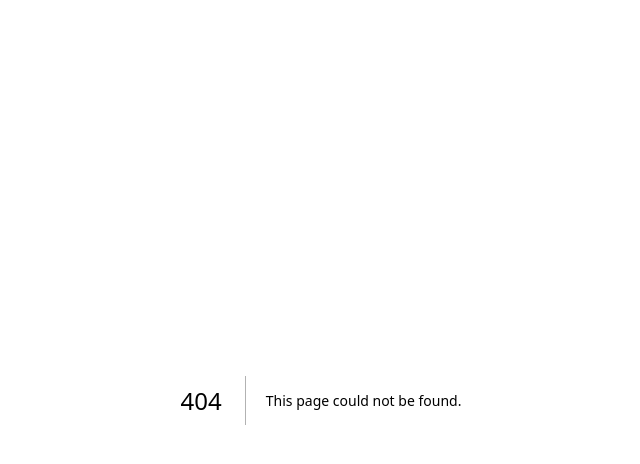
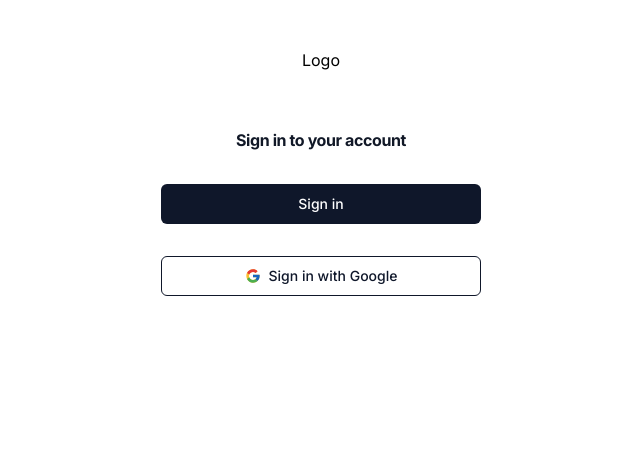
Before and after one commit to mathewbushuru/chatnet, a Next.js app: page /login in a window 1280 px wide. Before the commit this address had no page. Shown: the top 464 px of the page, without its empty margins (319-959 px from the left). Built offline with nearby package versions, Linux system fonts and the light colour scheme.

Commit message:
Log in page skeleton

```diff
--- a/app/components/ui/Button.tsx
+++ b/app/components/ui/Button.tsx
@@ -10,6 +10,7 @@ const buttonVariants = cva(
     variants: {
       variant: {
         default: "bg-slate-900 text-white",
+        outline: "text-slate-900 bg-transparent border border-slate-900 hover:bg-slate-200",
         ghost: "text-slate-900 bg-transparent hover:bg-slate-200",
       },
       size: {
--- /dev/null
+++ b/app/login/page.tsx
@@ -0,0 +1,49 @@
+"use client";
+
+import Button from "@ui/Button";
+import { FC, useState } from "react";
+
+interface LoginPageProps {}
+
+const LoginPage: FC<LoginPageProps> = ({}) => {
+  const [isLoading, setIsLoading] = useState<boolean>(false);
+
+  return (
+    <>
+      <div className="flex min-h-full items-center justify-center px-4 py-12 sm:px-6 md:px-8">
+        <div className="flex w-full max-w-md flex-col items-center space-y-8 ">
+          <div className="flex flex-col items-center gap-8">
+            Logo
+            <h2 className="text-3-xl mt-6 text-center font-bold tracking-tight text-gray-900">
+              Sign in to your account
+            </h2>
+          </div>
+
+          <Button
+            isLoading={isLoading}
+            type="button"
+            className="mx-auto w-full max-w-xs"
+            onClick={loginWithGoogle}
+          >
+            Sign in
+          </Button>
+
+          <Button
+            isLoading={isLoading}
+            variant="outline"
+            type="button"
+            className="align-items mx-auto flex w-full max-w-xs gap-2"
+            onClick={loginWithGoogle}
+          >
+            <img src="/google.svg" className="w-4" />
+            Sign in with Google
+          </Button>
+        </div>
+      </div>
+    </>
+  );
+};
+
+async function loginWithGoogle() {}
+
+export default LoginPage;
```
Also changed, not shown: public/google.svg (added).
